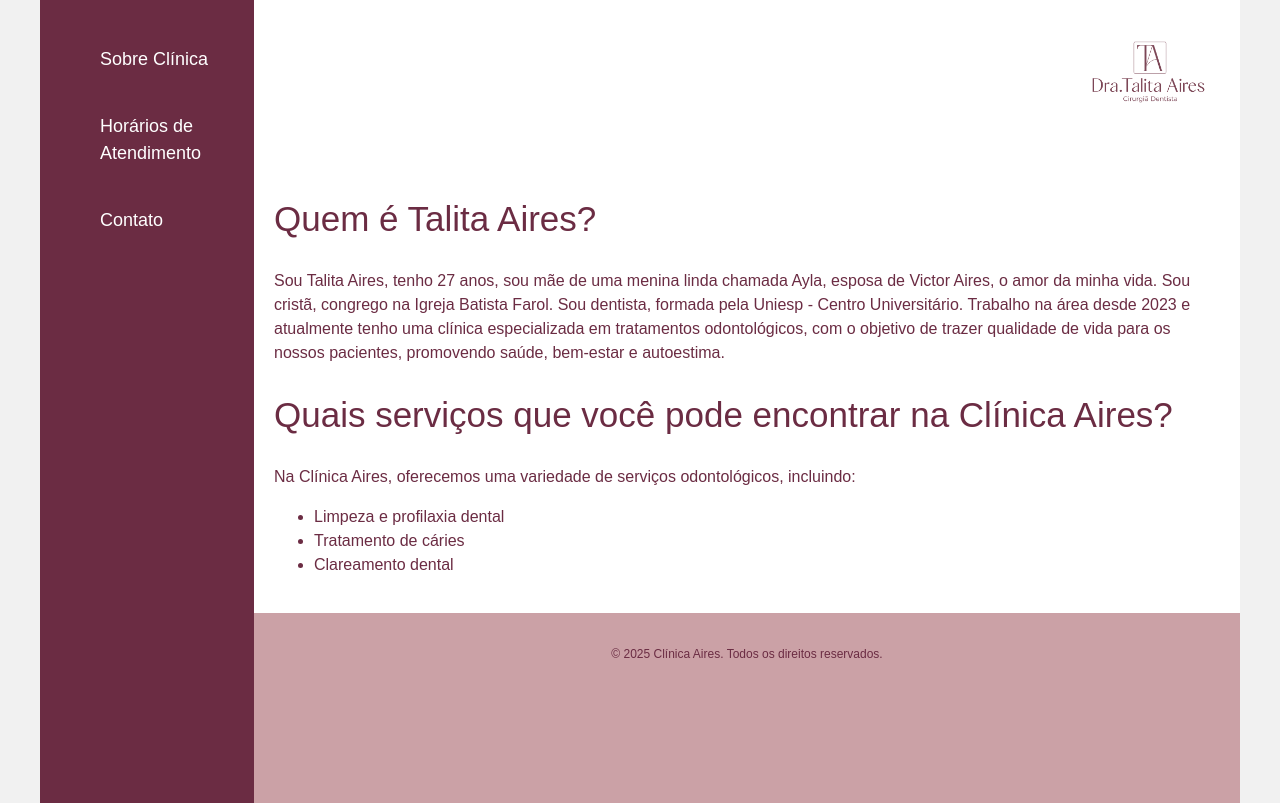
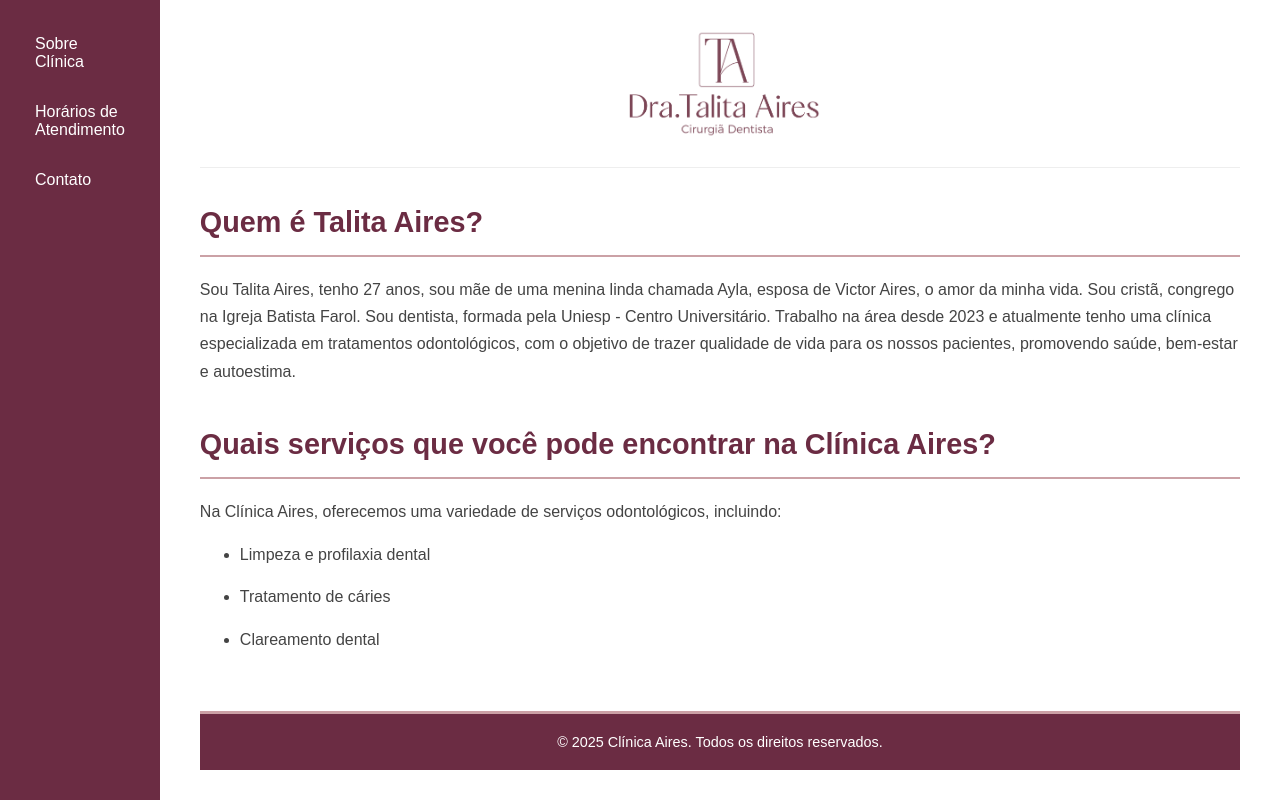
Before and after one commit to victorairesjp/Projeto_Site_Clinica, a plain HTML site: page index.html in a window 1280 px wide. Drawn offline with Linux system fonts and the light colour scheme.

Commit message:
Teste Gemini CSS

```diff
--- /dev/null
+++ b/gemini.css
@@ -0,0 +1,122 @@
+/* Estilos gerais com a nova paleta */
+body {
+    font-family: sans-serif;
+    margin: 0;
+    padding: 0;
+    background-color: #ffffff; /* Fundo branco agora no body */
+    color: #333;
+}
+
+* {
+    box-sizing: border-box;
+}
+
+/* Ajuste no wrapper para garantir que o footer vá para baixo */
+.wrapper {
+    display: flex;
+    margin: 0;
+    min-height: 100vh; /* Ocupa a altura da tela */
+    /* O flex direction column não é mais necessário aqui se o main cresce */
+}
+
+/* Ajuste no Menu para que a cor vá até o topo/base */
+.menu {
+    width: 220px;
+    background-color: #6b2c43;
+    padding: 25px 20px;
+    color: #ffffff;
+    /* Adicionado para garantir que o fundo se estenda se o conteúdo for pequeno */
+    display: flex;
+    flex-direction: column;
+}
+
+.menu ul {
+    list-style-type: none;
+    padding: 0;
+    margin: 0;
+}
+
+.menu ul li {
+    margin-bottom: 12px;
+}
+
+.menu ul li a {
+    text-decoration: none;
+    color: #ffffff; /* Links do menu em branco */
+    display: block;
+    padding: 10px 15px; /* Padding nos links */
+    border-radius: 4px;
+    transition: background-color 0.3s ease; /* Efeito suave na transição */
+}
+
+.menu ul li a:hover {
+    background-color: #cba1a6; /* Cor clara da paleta no hover */
+    color: #6b2c43; /* Texto escuro no hover para contraste */
+}
+
+/* Ajuste no main para permitir que o footer vá para baixo*/
+.main {
+    flex-grow: 1; /* Ocupa o espaço vertical disponível */
+    padding: 30px 40px;
+    background-color: #ffffff;
+    display: flex; /* Adicionado */
+    flex-direction: column; /* Adicionado */
+}
+
+/* Cabeçalho */
+.header {
+    text-align: center;
+    padding-bottom: 25px;
+    border-bottom: 1px solid #eee;
+    margin-bottom: 30px;
+}
+
+.header .imgheader {
+    max-width: 250px;
+    height: auto;
+}
+
+/* Adicionar para que o content use o espaço e o footer fique em baixo */
+.content {
+    flex-grow: 1; /* Faz o conteúdo empurrar o footer para baixo */
+    line-height: 1.7;
+ }
+
+.content h1 {
+    color: #6b2c43; /* Cor principal nos títulos H1 */
+    border-bottom: 2px solid #cba1a6; /* Borda inferior com a cor clara */
+    padding-bottom: 8px;
+    margin-top: 35px;
+    font-size: 1.8em; /* Aumenta um pouco o tamanho do H1 */
+}
+
+.content h1:first-child {
+    margin-top: 0;
+}
+
+.content ul {
+    margin-left: 25px;
+    list-style-type: disc; /* Mantém o marcador padrão */
+    padding-left: 15px; /* Espaço à esquerda da lista */
+}
+
+.content p, .content li {
+    color: #444; /* Um cinza um pouco mais escuro para parágrafos e itens de lista */
+    margin-bottom: 15px; /* Espaçamento abaixo dos parágrafos */
+}
+
+/* Ajuste no Footer para que a cor vá até em baixo */
+.footer {
+    margin-top: auto; /* Empurra o footer para baixo se o conteúdo for curto */
+    padding: 20px;
+    background-color: #6b2c43;
+    color: #ffffff;
+    text-align: center;
+    font-size: 0.9em;
+    border-top: 3px solid #cba1a6;
+}
+
+.footer p {
+    margin: 0; /* Remove margem padrão do parágrafo no footer */
+    color: #ffffff; /* Garante que o texto no P seja branco */
+}
--- a/index.html
+++ b/index.html
@@ -5,7 +5,7 @@
         <meta http-equiv="X-UA-Compatible" content="IE=edge">
         <meta name="viewport" content="width=device-width, initial-scale=1.0">
         <title>Clínica Aires</title>
-        <link rel="stylesheet" href="base.css">
+        <link rel="stylesheet" href="gemini.css">
     </head>
     <body>
         <div class="wrapper">
```
